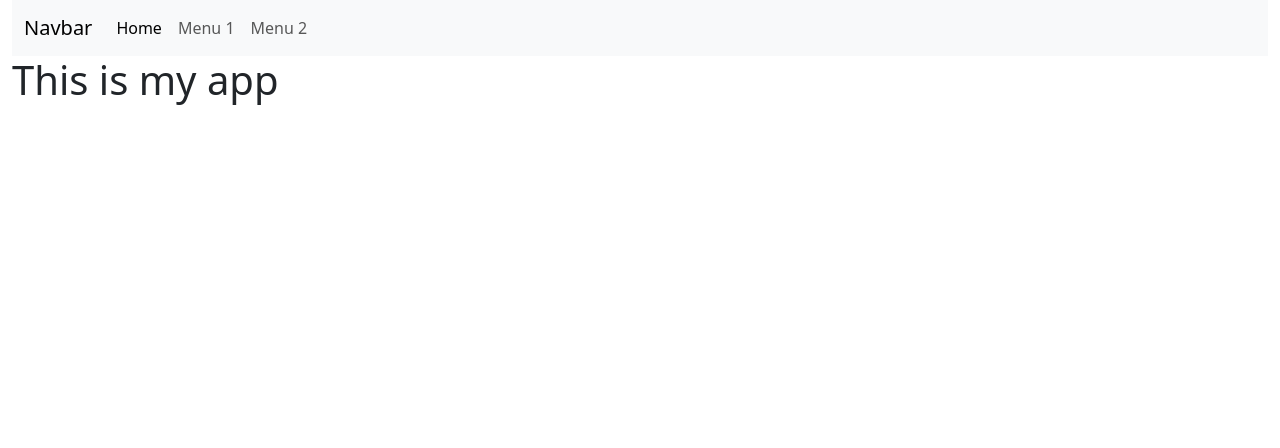
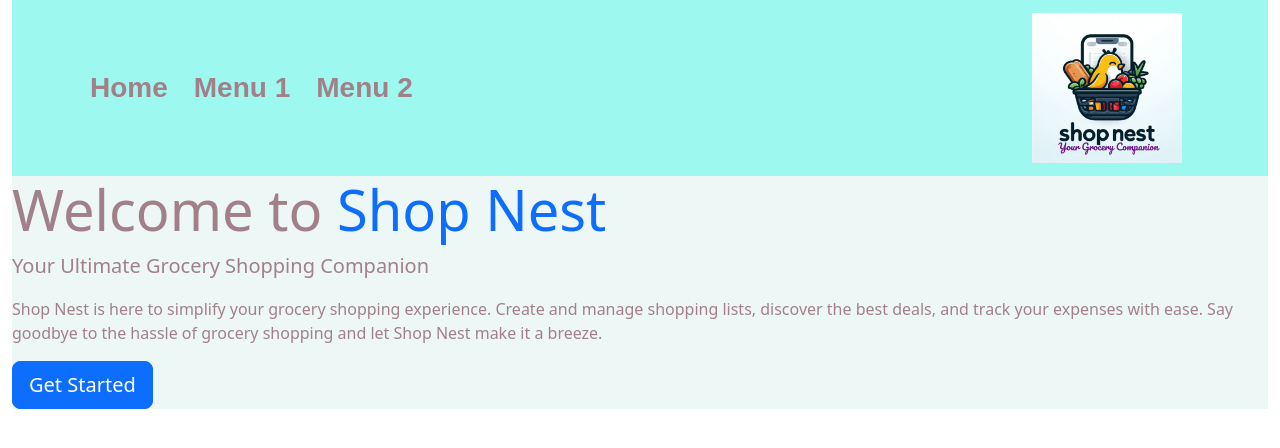
Before and after one commit to MayberryKory/CS3300PROJ, a Django app: page / in a window 1280 px wide. Shown: the top 448 px of the page. Run offline with Django 4.2, Linux system fonts and the light colour scheme; parts of the project's set-up code (start-up, migrations or seed data) failed here and were passed over.

Commit message:
Sprucing up the home page

```diff
--- a/groceryApp/groceries_app/templates/groceries_app/base_template.html
+++ b/groceryApp/groceries_app/templates/groceries_app/base_template.html
@@ -1,4 +1,5 @@
 <!DOCTYPE html>
+{% load static %}
 <html lang="en">
   <head>
     <title>Grocery Aggregator Application</title>
@@ -6,34 +7,64 @@
     <meta name="viewport" content="width=device-width, initial-scale=1" />
     <title>Bootstrap demo</title>
     <link href="https://cdn.jsdelivr.net/npm/bootstrap@5.3.1/dist/css/bootstrap.min.css" rel="stylesheet" integrity="sha384-4bw+/aepP/YC94hEpVNVgiZdgIC5+VKNBQNGCHeKRQN+PtmoHDEXuppvnDJzQIu9" crossorigin="anonymous" />
+    <style>
+      /* Custom CSS for the navbar */
+      .navbar {
+        background-color: #9df9ef; /* Change the background color */
+      }
+
+      .navbar-brand img {
+        max-height: 150px; /* Increase the max height to make the logo larger */
+        float: right; /* Align the logo to the left */
+
+      }
+
+      .navbar-nav .nav-item {
+        margin-right: 10px; /* Add some margin between items */
+      }
+
+      .navbar-nav .nav-link {
+        color: #a28089; /* Change the text color */
+        font-weight: bold; /* Make the text bold */
+        font-family: 'Nunito Sans', sans-serif ;
+        font-size: 28px; /* Increase the font size */
+      }
+
+      .navbar-nav .nav-link:hover {
+        color: #a20889; /* Change the text color on hover */
+      }
+    </style>
   </head>
 
   <body>
     <div class="container-fluid">
       <!-- Navbar -->
-      <nav class="navbar navbar-expand-lg bg-body-tertiary">
-        <div class="container-fluid">
-          <a class="navbar-brand" href="#">Navbar</a>
-          <button class="navbar-toggler" type="button" data-bs-toggle="collapse" data-bs-target="#navbarNav" aria-controls="navbarNav" aria-expanded="false" aria-label="Toggle navigation"><span class="navbar-toggler-icon"></span></button>
+      <nav class="navbar navbar-expand-lg">
+        <div class="container">
+          <button class="navbar-toggler" type="button" data-bs-toggle="collapse" data-bs-target="#navbarNav" aria-controls="navbarNav" aria-expanded="false" aria-label="Toggle navigation">
+            <span class="navbar-toggler-icon"></span>
+          </button>
           <div class="collapse navbar-collapse" id="navbarNav">
             <ul class="navbar-nav">
               <li class="nav-item">
-                <a class="nav-link active" aria-current="page" href="{% url 'index' %}">Home</a>
+                <a class="nav-link btn btn-primary" aria-current="page" href="{% url 'index' %}">Home</a>
               </li>
               <li class="nav-item">
-                <a class="nav-link" href="#">Menu 1</a>
+                <a class="nav-link btn btn-primary" href="#">Menu 1</a>
               </li>
               <li class="nav-item">
-                <a class="nav-link" href="#">Menu 2</a>
+                <a class="nav-link btn btn-primary" href="#">Menu 2</a>
               </li>
             </ul>
           </div>
+          <a class="navbar-brand" href="#">
+            <img src="{% static 'images/Logo.png' %}" alt="Logo" />
+          </a>
         </div>
       </nav>
 
-      <!-- add block content from html template -->
+      <!-- add block content from HTML template -->
       {% block content %}
-
       {% endblock %}
     </div>
   </body>
--- a/groceryApp/groceries_app/templates/groceries_app/index.html
+++ b/groceryApp/groceries_app/templates/groceries_app/index.html
@@ -1,4 +1,15 @@
 {% extends "groceries_app/base_template.html" %}
-{% block content%}
-<h1> This is my app</h1>
+
+
+{% block title %}Welcome to Shop Nest{% endblock %}
+
+{% block content %}
+<div class="welcome-container" style="background-color: #edf7f6; color: #a28089;">
+    <h1 class="display-4" style="color: #a28089;">Welcome to <span class="text-primary">Shop Nest</span></h1>
+    <p class="lead">Your Ultimate Grocery Shopping Companion</p>
+    <p class="font-nunito">
+        Shop Nest is here to simplify your grocery shopping experience. Create and manage shopping lists, discover the best deals, and track your expenses with ease. Say goodbye to the hassle of grocery shopping and let Shop Nest make it a breeze.
+    </p>
+    <a href="/get-started" class="btn btn-primary btn-lg btn-start">Get Started</a>
+</div>
 {% endblock %}
--- a/groceryApp/groceries_app/urls.py
+++ b/groceryApp/groceries_app/urls.py
@@ -1,5 +1,5 @@
 from django.urls import path
-from . import views
+from groceries_app import views
 
 urlpatterns = [
     path('', views.index, name="index"),
--- a/groceryApp/groceries_app/views.py
+++ b/groceryApp/groceries_app/views.py
@@ -1,8 +1,8 @@
 from django.views import generic
 from django.shortcuts import redirect, render, get_object_or_404
 from django.http import HttpResponse
-from models import *
-from forms import *
+from .models import *
+from .forms import *
 
 # Create your views here.
 def index(request):
```
Also changed, not shown: groceryApp/django_grocery_project/settings.py (+9 -0 lines), groceryApp/groceries_app/migrations/0001_initial.py (added), groceryApp/static/images/Logo.png (added).
